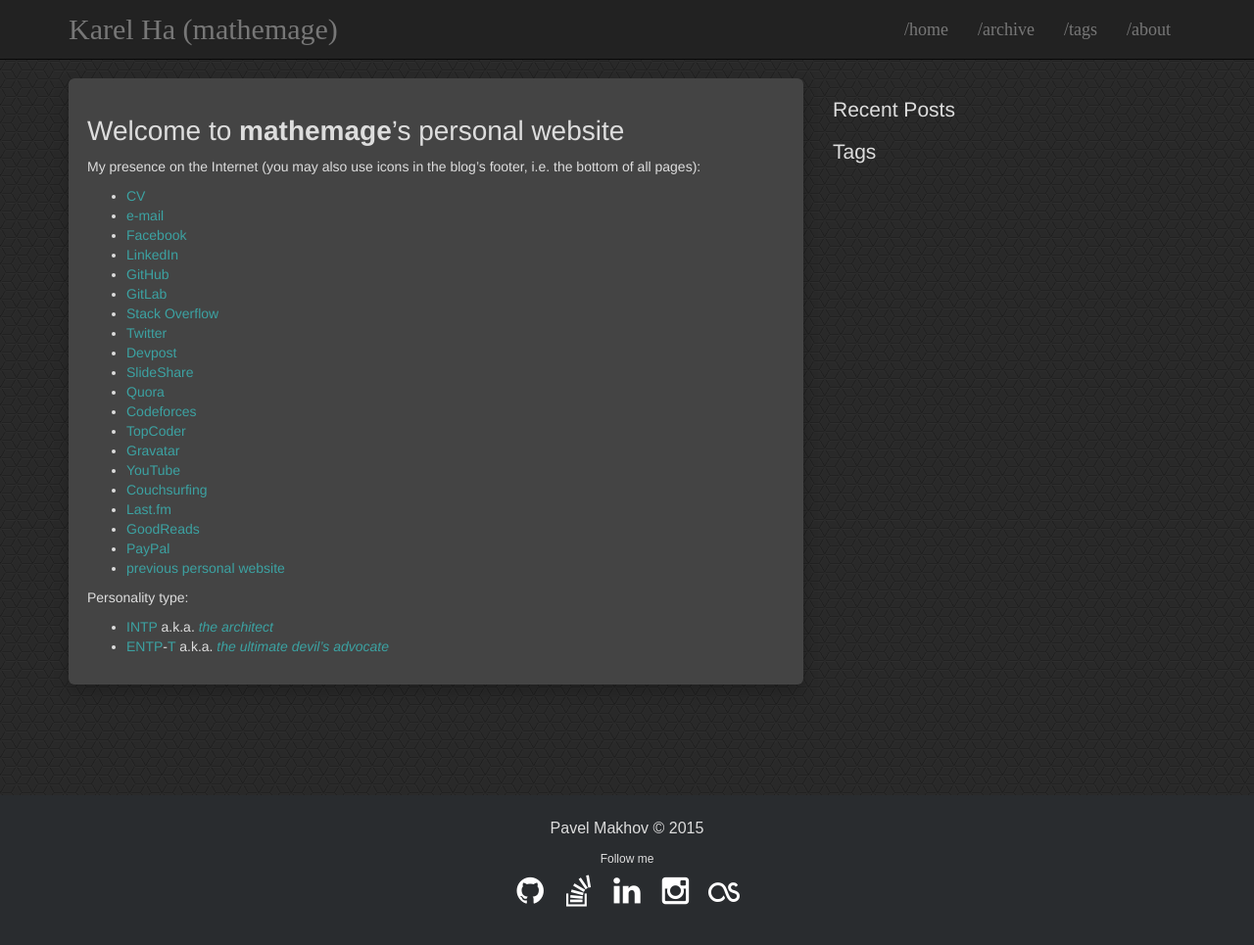
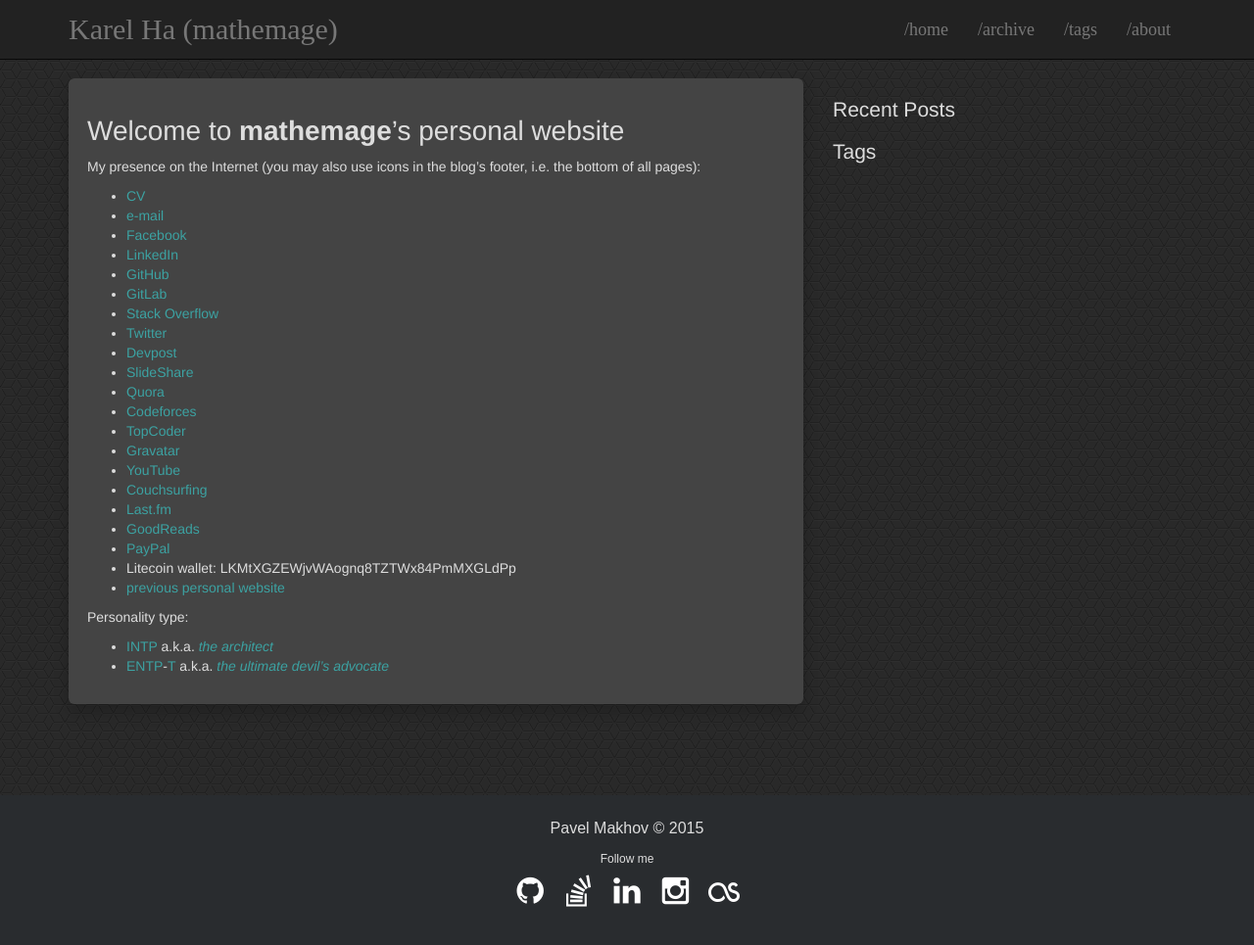
Before and after one commit to mathemage/mathemage.github.io, a Jekyll site: the page built from index.md, in a window 1280 px wide and 989 px high. Shown: the top 965 px of the window at 98% size. Built offline with Jekyll 4.4.1, drawn with Linux system fonts in a browser that asks for light colours; our own code applies the rules of GitHub Pages for plain Markdown files.

Commit message:
Add address of Litecoin wallet

```diff
--- a/index.md
+++ b/index.md
@@ -21,6 +21,7 @@
 * [Last.fm](https://www.last.fm/user/deathsongbird)
 * [GoodReads](https://www.goodreads.com/user/show/12203203-mathemage)
 * [PayPal](https://paypal.me/mathemage)
+* Litecoin wallet: LKMtXGZEWjvWAognq8TZTWx84PmMXGLdPp
 * [previous personal website](https://sites.google.com/site/mathemage/)
 
 Personality type:
```
